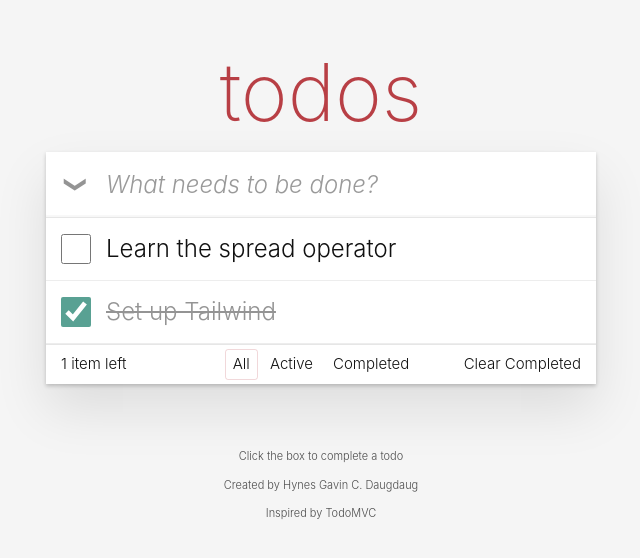
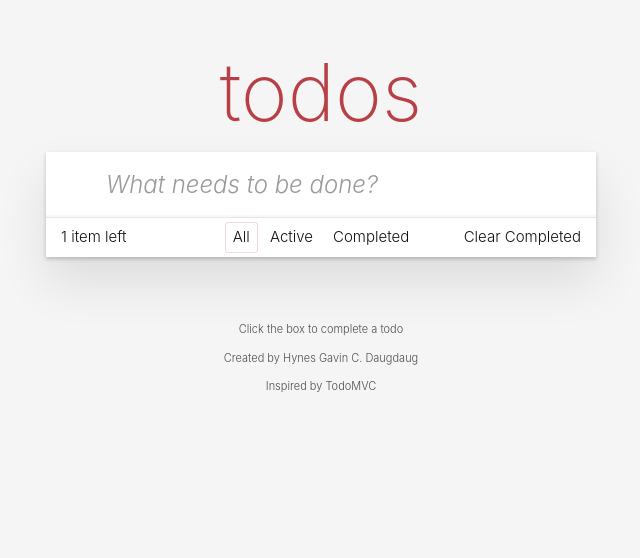
Before and after one commit to SaltySummer/csit340-todomvc, a React (Vite) app: page / in a window 1280 px wide. Shown: the top 558 px of the page, without its empty margins (319-959 px from the left). Built offline with nearby package versions, Linux system fonts and the light colour scheme.

Commit message:
feat: hide main and footer when there are no todos

```diff
--- a/src/components/Todos.jsx
+++ b/src/components/Todos.jsx
@@ -2,10 +2,7 @@
 
 function Todos(){
     const [text, setText] = useState('')
-    const [todos,setTodos] = useState([
-        { id: 1, text: 'Learn the spread operator', completed: false },
-        { id: 2, text: 'Set up Tailwind', completed: true },
-    ])
+    const [todos, setTodos] = useState([])
 
     function handleSubmit(e) {
         e.preventDefault()
@@ -41,6 +38,8 @@
                             onChange={(e) => setText(e.target.value)}
                             className="h-[65px] w-full py-4 pr-4 pl-[60px] text-2xl shadow-[inset_0_-2px_1px_rgba(0,0,0,0.03)] outline-none placeholder:text-black/40 placeholder:italic focus:shadow-[0_0_2px_2px_#cf7d7d]" placeholder="What needs to be done?"/>
                     </form>
+                    {todos.length > 0 && (
+                        <>
                             <main className="relative border-t border-[#e6e6e6]">
                                 <input id="toggle-all" type="checkbox" className="peer sr-only" />
                                 <label htmlFor="toggle-all" className="absolute -top-[66px] left-0 flex h-[65px] w-[60px] cursor-pointer items-center justify-center text-[22px] text-[#949494] peer-checked:text-[#484848]">
@@ -74,6 +73,8 @@
                                     ))}
                                 </ul>
                             </main>
+                        </>
+                    )}
 
                     <footer className="grid h-10 grid-cols-3 items-center border-t border-[#e6e6e6] px-[15px] text-[15px]">
                         <span>
```
Lines whose indentation alone changed are shown as unchanged.
